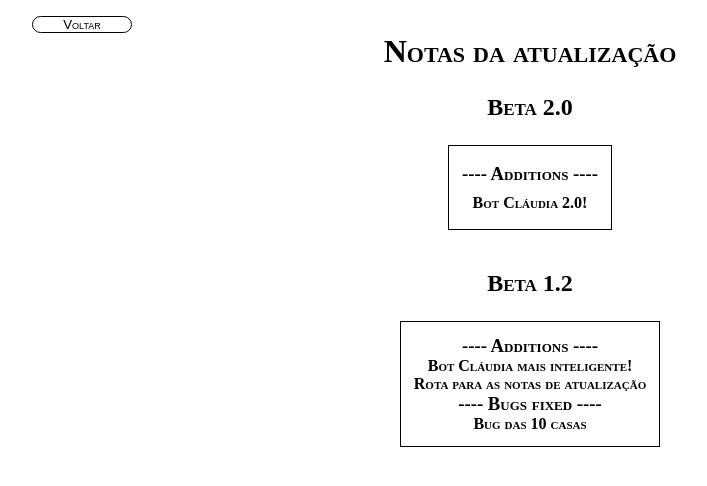
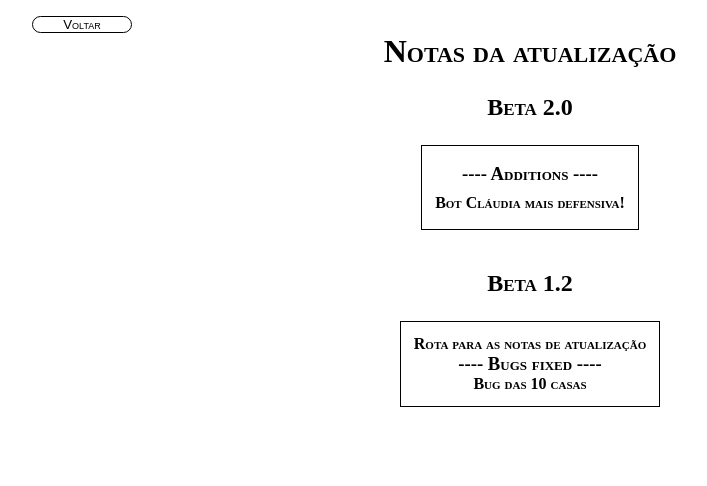
Before and after one commit to Leckller/jogoDaVeia, a React (Vite) app: page /novidades in a window 1280 px wide. Shown: the top 486 px of the page, without its empty margins (110-817 px from the left). Built offline with nearby package versions, Linux system fonts and the light colour scheme.

Commit message:
fix: novidades

```diff
--- a/src/pages/Novidades.tsx
+++ b/src/pages/Novidades.tsx
@@ -17,14 +17,12 @@ function Novidades() {
         <h2>Beta 2.0</h2>
         <div>
           <h3>---- Additions ----</h3>
-          <h4>Bot Cláudia 2.0!</h4>
+          <h4>Bot Cláudia mais defensiva!</h4>
         </div>
       </div>
       <div>
         <h2>Beta 1.2</h2>
         <div>
-          <h3>---- Additions ----</h3>
-          <h4>Bot Cláudia mais inteligente!</h4>
           <h4>Rota para as notas de atualização</h4>
           <h3>---- Bugs fixed ----</h3>
           <h4>Bug das 10 casas</h4>
```
